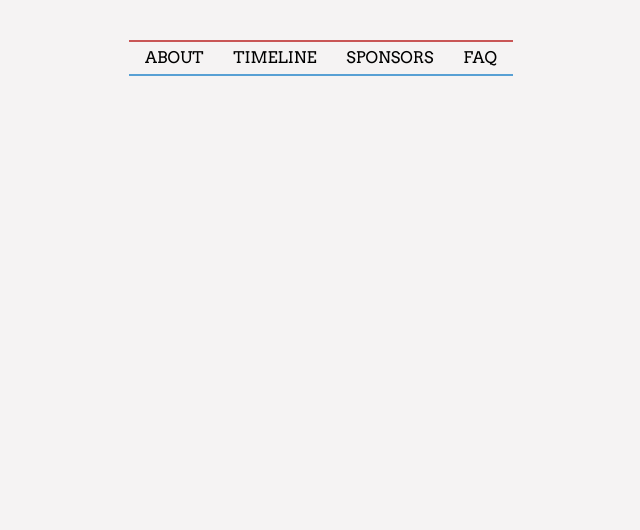
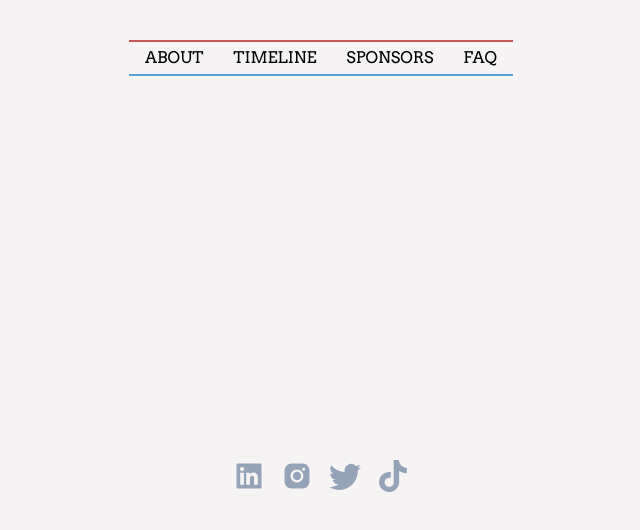
Before and after one commit to yu-hacks/yuHacks_client, a Next.js app: page / in a window 1280 px wide. Shown: the top 530 px of the page, without its empty margins (319-959 px from the left). Built offline with nearby package versions, Linux system fonts and the light colour scheme.

Commit message:
Added Socials component

```diff
--- a/package.json
+++ b/package.json
@@ -22,6 +22,7 @@
     "postcss": "8.4.24",
     "react": "18.2.0",
     "react-dom": "18.2.0",
+    "react-icons": "^4.9.0",
     "tailwindcss": "3.3.2",
     "typescript": "5.1.3"
   }
--- a/src/app/layout.tsx
+++ b/src/app/layout.tsx
@@ -17,7 +17,7 @@ export default function RootLayout({
   return (
     <html lang="en">
       <body className={inter.className}>
-      <Navbar/>
+        <Navbar />
 
         {children}</body>
     </html>
--- a/src/app/page.tsx
+++ b/src/app/page.tsx
@@ -1,8 +1,11 @@
+import Socials from "@/components/common/Socials.component";
+
 export default function Home() {
 
   return (
-    <main className="flex min-h-screen flex-col px-auto">
+    <main className="flex min-h-screen flex-col px-auto items-center justify-center">
       <div>
+        <Socials />
       </div>
     </main>
   )
--- /dev/null
+++ b/src/components/common/Socials.component.tsx
@@ -0,0 +1,18 @@
+import React from 'react'
+import { AiFillInstagram, AiFillLinkedin } from 'react-icons/ai'
+import { BsTwitter } from 'react-icons/bs'
+import { SiTiktok } from 'react-icons/si'
+const Socials = () => {
+    return (
+        <div>
+            <ul className="list-none w-44 flex justify-between">
+                <li><a href="/"><AiFillLinkedin className="text-slate-400 w-8 h-8" /></a></li>
+                <li><a href="/"><AiFillInstagram className="text-slate-400 w-8 h-8" /></a></li>
+                <li><a href="/"><BsTwitter className="text-slate-400 w-8 h-8" /></a></li>
+                <li><a href="/"><SiTiktok className="text-slate-400 w-8 h-8" /></a></li>
+            </ul>
+        </div>
+    )
+}
+
+export default Socials
```
Also changed, not shown: 2 other files (tests, documents, lock files or other folders).
